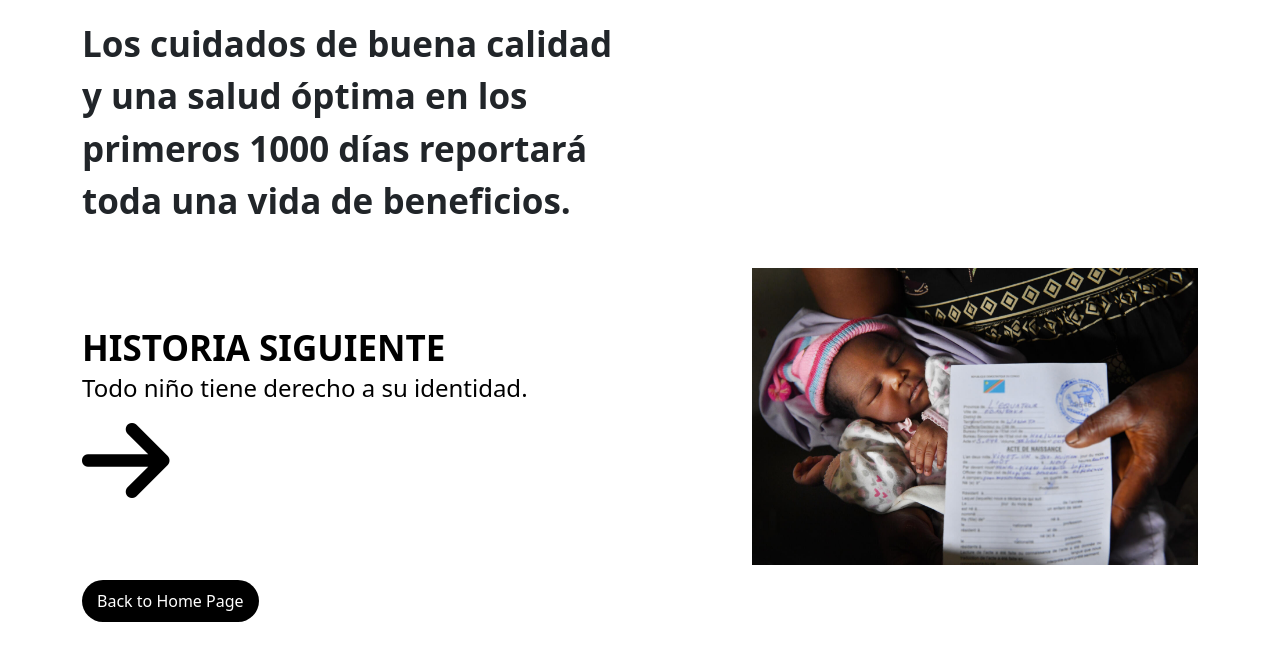
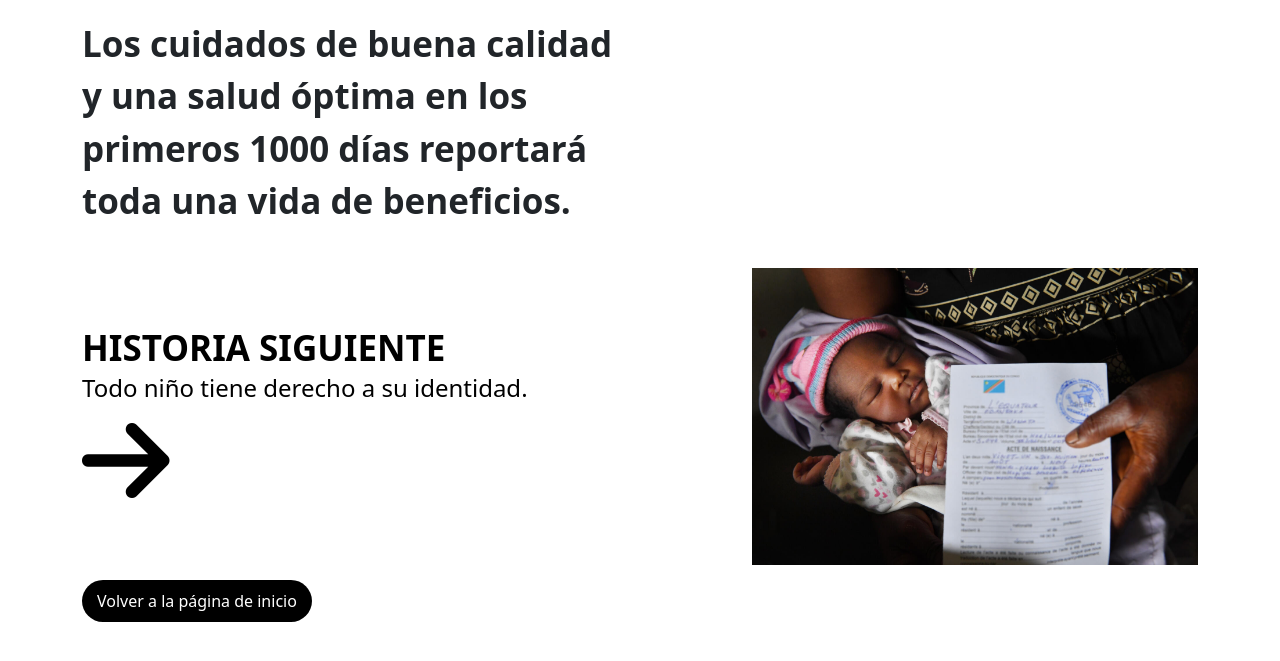
Before and after one commit to TalhaMustafa1/Harmony-Hall, a plain HTML site: page Spanish Webpages/cardPages/story1.html in a window 1280 px wide. Shown: the part 1996-2657 px from the top of the page. Drawn offline with nearby package versions, Linux system fonts and the light colour scheme.

Commit message:
return button change  spanish

```diff
--- a/Spanish Webpages/cardPages/story1.html
+++ b/Spanish Webpages/cardPages/story1.html
@@ -83,7 +83,7 @@
    <br>
    <nav aria-label="breadcrumb">
     <ol class="breadcrumb">
-      <li class="breadcrumb-item active" aria-current="page"> <a href="../englishHomePage.html"> Back to Home Page</a></li>
+      <li class="breadcrumb-item active" aria-current="page"> <a href="../englishHomePage.html"> Volver a la página de inicio</a></li>
     </ol>
   </nav>
 
```
Also changed, not shown: Spanish Webpages/cardPages/aboutUnicef.html (+1 -1 lines), Spanish Webpages/cardPages/story10.html (+1 -1 lines), Spanish Webpages/cardPages/story11.html (+1 -1 lines), Spanish Webpages/cardPages/story12.html (+1 -1 lines), Spanish Webpages/cardPages/story13.html (+1 -1 lines), Spanish Webpages/cardPages/story14.html (+1 -1 lines), Spanish Webpages/cardPages/story15.html (+1 -1 lines), Spanish Webpages/cardPages/story16.html (+1 -1 lines), Spanish Webpages/cardPages/story2.html (+1 -1 lines), Spanish Webpages/cardPages/story3.html (+1 -1 lines), Spanish Webpages/cardPages/story4.html (+1 -1 lines), Spanish Webpages/cardPages/story5.html (+1 -1 lines), Spanish Webpages/cardPages/story6.html (+1 -1 lines), Spanish Webpages/cardPages/story7.html (+1 -1 lines), 2 more files.
